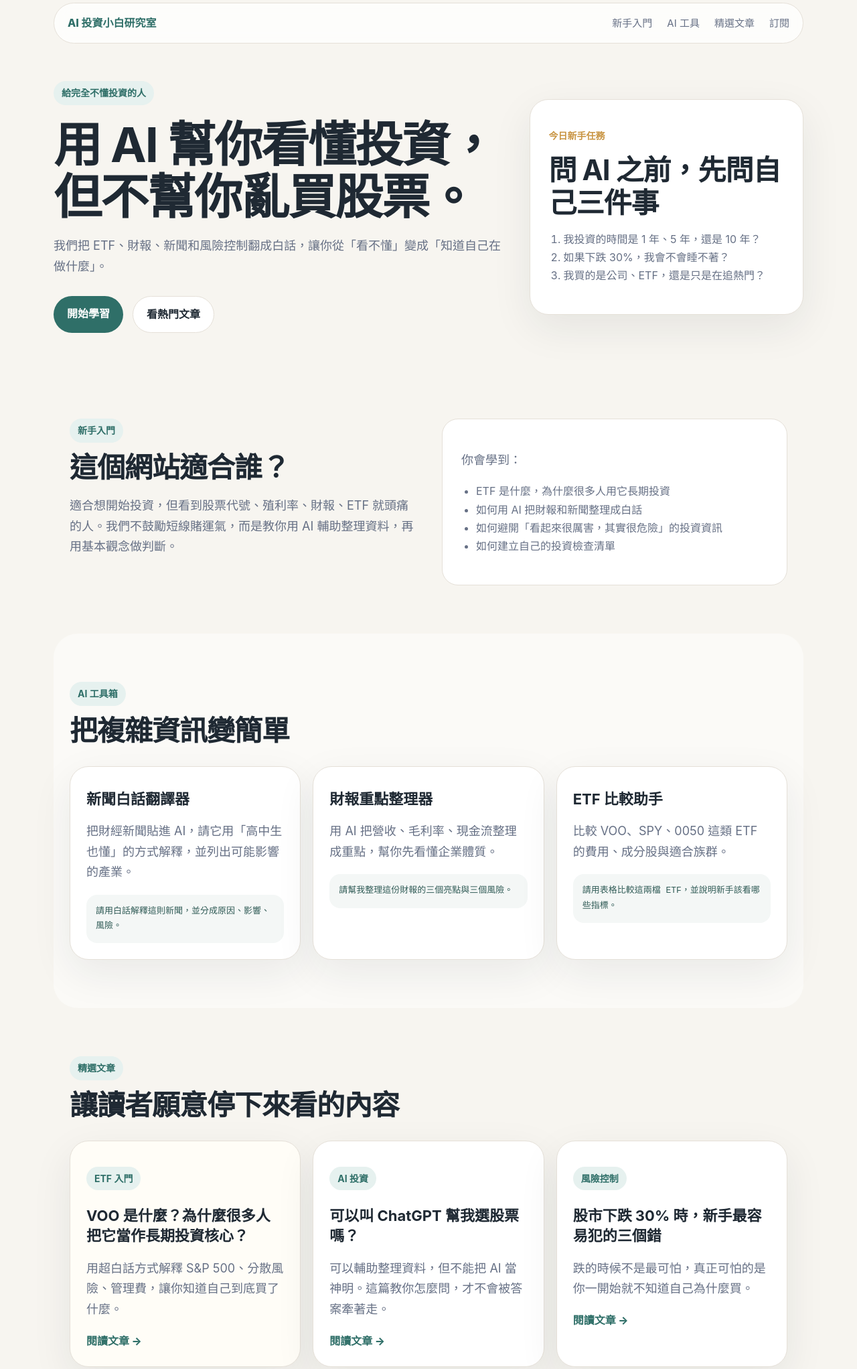
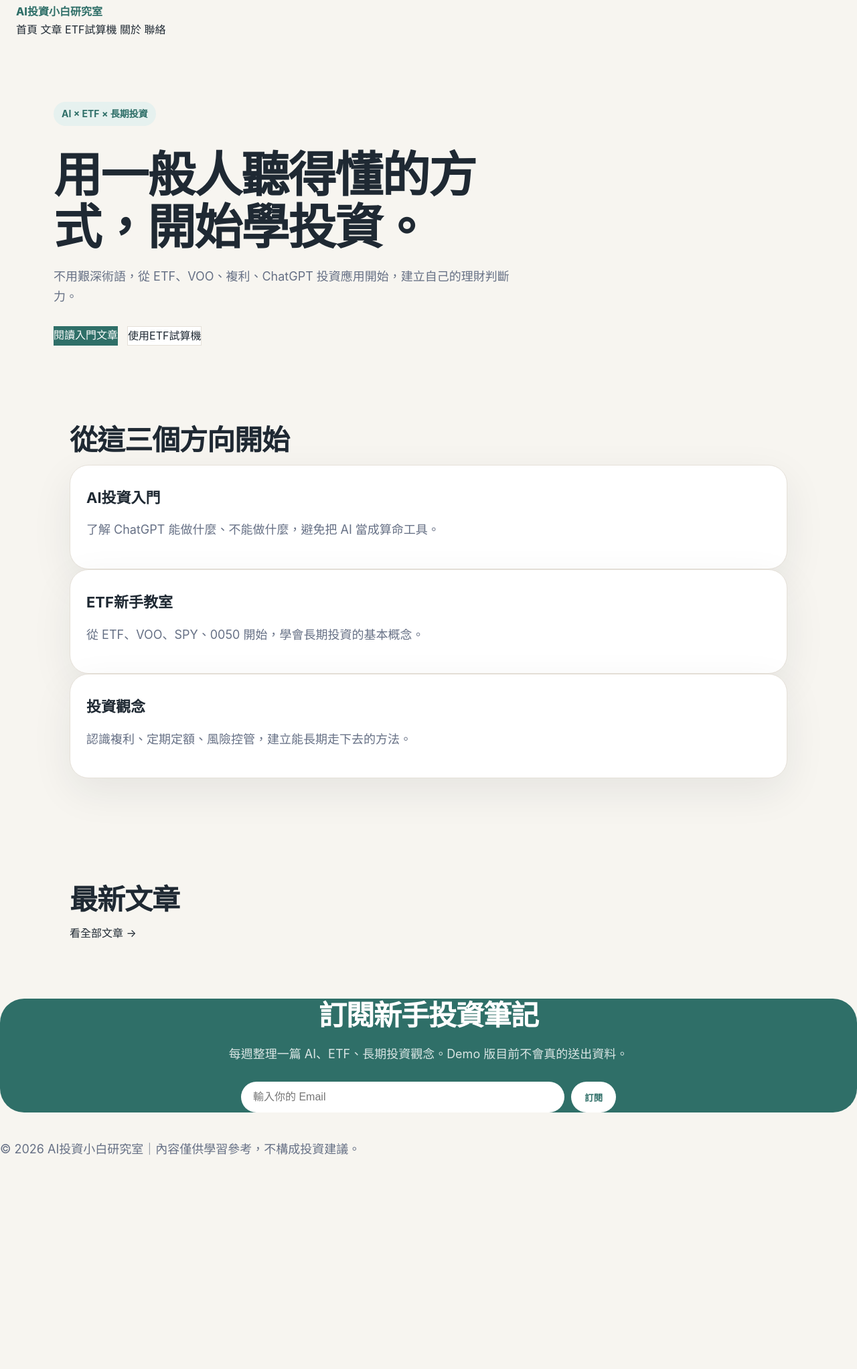
Before and after one commit to e5827045/ai-invest-lab, a plain HTML site: page index.html in a window 1280 px wide. Shown: the part 20-2064 px from the top of the page at 67% size. After the commit the page ends 1770 px from the top, so only its background shows below. Drawn offline with Linux system fonts and the light colour scheme; files that its build step writes are made by us from their sources.

Commit message:
Add files via upload

```diff
--- a/index.html
+++ b/index.html
@@ -3,130 +3,76 @@
 <head>
   <meta charset="UTF-8" />
   <meta name="viewport" content="width=device-width, initial-scale=1.0" />
-  <title>AI 投資小白研究室｜用白話學會 AI 與長期投資</title>
-  <meta name="description" content="AI 投資小白研究室，用最簡單的方式教一般人理解 ETF、股票、AI 財報整理與長期投資觀念。" />
-  <link rel="stylesheet" href="style.css" />
+  <title>AI投資小白研究室｜用白話學AI與ETF投資</title>
+  <meta name="description" content="專為投資新手設計，用淺顯易懂的方式學習AI工具、ETF、美股與長期投資觀念。">
+  <link rel="stylesheet" href="assets/css/style.css" />
 </head>
 <body>
 <header class="site-header">
-    <nav class="nav">
-      <a class="logo" href="#">AI 投資小白研究室</a>
-      <div class="nav-links">
-        <a href="#start">新手入門</a>
-        <a href="#tools">AI 工具</a>
-        <a href="#articles">精選文章</a>
-        <a href="#newsletter">訂閱</a>
-      </div>
+  <a class="logo" href="index.html">AI投資小白研究室</a>
+  <nav>
+    <a href="index.html">首頁</a>
+    <a href="articles.html">文章</a>
+    <a href="calculator.html">ETF試算機</a>
+    <a href="about.html">關於</a>
+    <a href="contact.html">聯絡</a>
   </nav>
-    <section class="hero">
-      <div class="hero-content">
-        <span class="badge">給完全不懂投資的人</span>
-        <h1>用 AI 幫你看懂投資，但不幫你亂買股票。</h1>
-        <p>我們把 ETF、財報、新聞和風險控制翻成白話，讓你從「看不懂」變成「知道自己在做什麼」。</p>
-        <div class="hero-actions">
-          <a class="button primary" href="#start">開始學習</a>
-          <a class="button secondary" href="#articles">看熱門文章</a>
-        </div>
-      </div>
-      <div class="hero-card">
-        <p class="card-label">今日新手任務</p>
-        <h2>問 AI 之前，先問自己三件事</h2>
-        <ol>
-          <li>我投資的時間是 1 年、5 年，還是 10 年？</li>
-          <li>如果下跌 30%，我會不會睡不著？</li>
-          <li>我買的是公司、ETF，還是只是在追熱門？</li>
-        </ol>
-      </div>
-    </section>
 </header>
 
-  <main>
-    <section id="start" class="section two-column">
+<section class="hero">
   <div>
-        <span class="eyebrow">新手入門</span>
-        <h2>這個網站適合誰？</h2>
-        <p>適合想開始投資，但看到股票代號、殖利率、財報、ETF 就頭痛的人。我們不鼓勵短線賭運氣，而是教你用 AI 輔助整理資料，再用基本觀念做判斷。</p>
+    <p class="eyebrow">AI × ETF × 長期投資</p>
+    <h1>用一般人聽得懂的方式，開始學投資。</h1>
+    <p>不用艱深術語，從 ETF、VOO、複利、ChatGPT 投資應用開始，建立自己的理財判斷力。</p>
+    <div class="hero-actions">
+      <a class="btn primary" href="articles.html">閱讀入門文章</a>
+      <a class="btn secondary" href="calculator.html">使用ETF試算機</a>
     </div>
-      <div class="check-list">
-        <p>你會學到：</p>
-        <ul>
-          <li>ETF 是什麼，為什麼很多人用它長期投資</li>
-          <li>如何用 AI 把財報和新聞整理成白話</li>
-          <li>如何避開「看起來很厲害，其實很危險」的投資資訊</li>
-          <li>如何建立自己的投資檢查清單</li>
-        </ul>
   </div>
 </section>
 
-    <section id="tools" class="section soft-bg">
-      <span class="eyebrow">AI 工具箱</span>
-      <h2>把複雜資訊變簡單</h2>
-      <div class="cards">
+<main>
+  <section class="section">
+    <h2>從這三個方向開始</h2>
+    <div class="grid three">
       <article class="card">
-          <h3>新聞白話翻譯器</h3>
-          <p>把財經新聞貼進 AI，請它用「高中生也懂」的方式解釋，並列出可能影響的產業。</p>
-          <code>請用白話解釋這則新聞，並分成原因、影響、風險。</code>
+        <h3>AI投資入門</h3>
+        <p>了解 ChatGPT 能做什麼、不能做什麼，避免把 AI 當成算命工具。</p>
       </article>
       <article class="card">
-          <h3>財報重點整理器</h3>
-          <p>用 AI 把營收、毛利率、現金流整理成重點，幫你先看懂企業體質。</p>
-          <code>請幫我整理這份財報的三個亮點與三個風險。</code>
+        <h3>ETF新手教室</h3>
+        <p>從 ETF、VOO、SPY、0050 開始，學會長期投資的基本概念。</p>
       </article>
       <article class="card">
-          <h3>ETF 比較助手</h3>
-          <p>比較 VOO、SPY、0050 這類 ETF 的費用、成分股與適合族群。</p>
-          <code>請用表格比較這兩檔 ETF，並說明新手該看哪些指標。</code>
+        <h3>投資觀念</h3>
+        <p>認識複利、定期定額、風險控管，建立能長期走下去的方法。</p>
       </article>
     </div>
   </section>
 
-    <section id="articles" class="section">
-      <span class="eyebrow">精選文章</span>
-      <h2>讓讀者願意停下來看的內容</h2>
-      <div class="article-grid">
-        <article class="article-card featured">
-          <p class="tag">ETF 入門</p>
-          <h3>VOO 是什麼？為什麼很多人把它當作長期投資核心？</h3>
-          <p>用超白話方式解釋 S&P 500、分散風險、管理費，讓你知道自己到底買了什麼。</p>
-          <a href="#">閱讀文章 →</a>
-        </article>
-        <article class="article-card">
-          <p class="tag">AI 投資</p>
-          <h3>可以叫 ChatGPT 幫我選股票嗎？</h3>
-          <p>可以輔助整理資料，但不能把 AI 當神明。這篇教你怎麼問，才不會被答案牽著走。</p>
-          <a href="#">閱讀文章 →</a>
-        </article>
-        <article class="article-card">
-          <p class="tag">風險控制</p>
-          <h3>股市下跌 30% 時，新手最容易犯的三個錯</h3>
-          <p>跌的時候不是最可怕，真正可怕的是你一開始就不知道自己為什麼買。</p>
-          <a href="#">閱讀文章 →</a>
-        </article>
+  <section class="section">
+    <div class="section-title">
+      <h2>最新文章</h2>
+      <a href="articles.html">看全部文章 →</a>
     </div>
+    <div id="latestArticles" class="grid three"></div>
   </section>
 
-    <section class="section ad-section">
-      <div>
-        <span class="eyebrow">廣告主視角</span>
-        <h2>為什麼廣告主會想投這個網站？</h2>
-        <p>讀者有明確需求：想學投資、想使用 AI 工具、想找券商、ETF、理財書、財經課程或效率工具。這些都是容易轉換成購買或註冊的族群。</p>
-      </div>
-      <div class="ad-box">廣告版位示意<br><small>AI 工具／券商／理財書籍／課程</small></div>
-    </section>
-
-    <section id="newsletter" class="section newsletter">
-      <h2>每週一封：AI 幫你看懂一件財經大事</h2>
-      <p>不用專業術語，用 5 分鐘看懂市場發生什麼事，以及一般投資人該注意什麼。</p>
-      <form>
-        <input type="email" placeholder="輸入你的 Email" aria-label="Email" />
-        <button type="button">免費訂閱</button>
+  <section class="newsletter">
+    <h2>訂閱新手投資筆記</h2>
+    <p>每週整理一篇 AI、ETF、長期投資觀念。Demo 版目前不會真的送出資料。</p>
+    <form onsubmit="subscribeDemo(event)">
+      <input type="email" placeholder="輸入你的 Email" required>
+      <button class="btn primary" type="submit">訂閱</button>
     </form>
-      <small>Demo 版本：表單尚未連接後端。</small>
+    <p id="subscribeMsg" class="success-msg"></p>
   </section>
 </main>
 
-  <footer class="footer">
-    <p>© 2026 AI 投資小白研究室｜內容僅供教育參考，不構成投資建議。</p>
+<footer>
+  <p>© 2026 AI投資小白研究室｜內容僅供學習參考，不構成投資建議。</p>
 </footer>
+<script src="assets/js/articles-data.js"></script>
+<script src="assets/js/main.js"></script>
 </body>
 </html>
```
Also changed, not shown: about.html (added, +14 -0 lines), articles.html (added, +39 -0 lines), calculator.html (added, +37 -0 lines), contact.html (added, +14 -0 lines), privacy.html (added, +11 -0 lines), 1 other file. Lines whose indentation alone changed are shown as unchanged.
